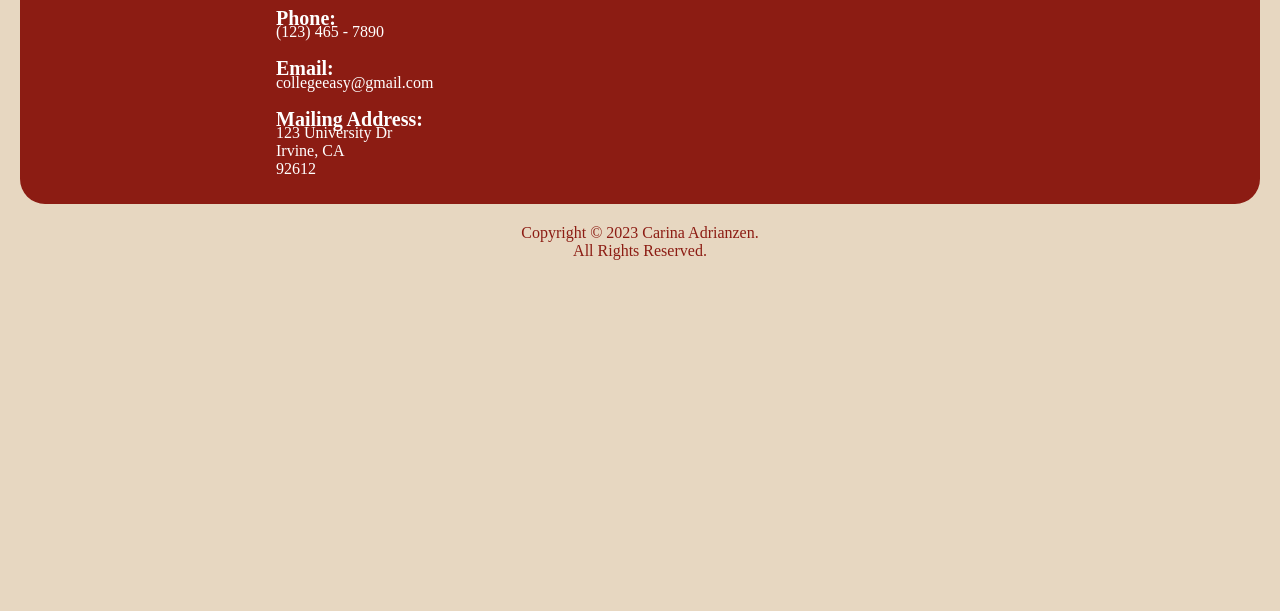
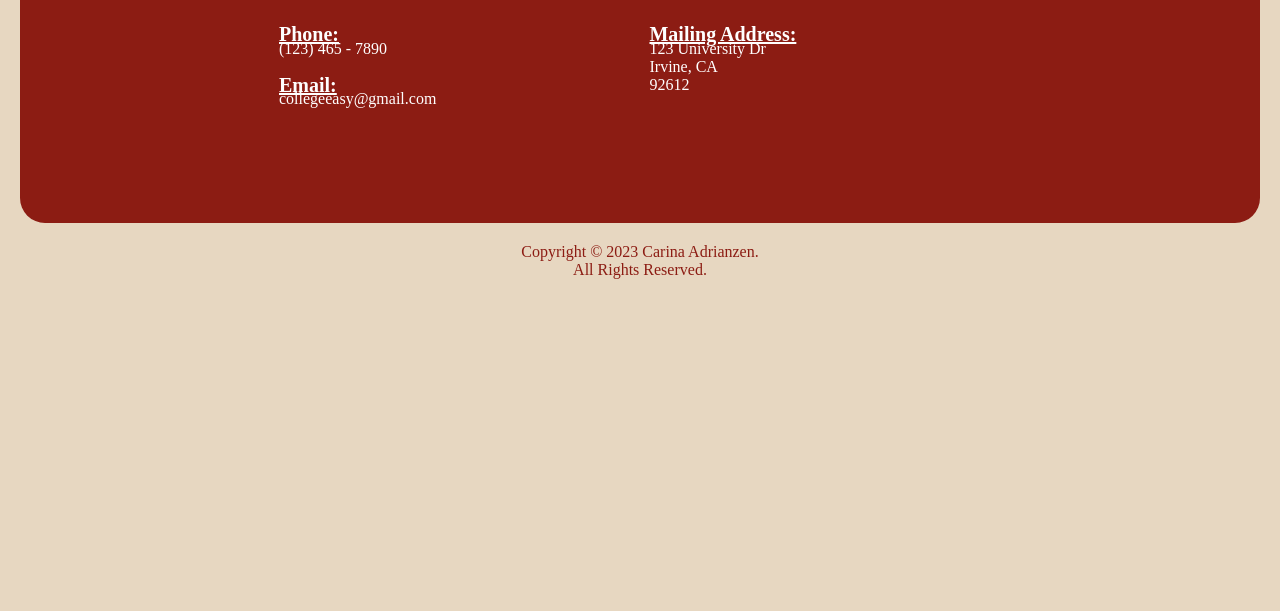
Before and after one commit to carinadyann/CollegeEasy, a plain HTML site: page HTML/index.html in a window 1280 px wide. Shown: the part 189-800 px from the top of the page. Drawn offline with Linux system fonts and the light colour scheme.

Commit message:
fixed contact section

```diff
--- a/CSS/main.css
+++ b/CSS/main.css
@@ -67,3 +67,15 @@ img {
     width: auto;
     margin: 20px;
 }
+
+table {
+    margin-left: auto;
+    margin-right: auto;
+}
+
+td {
+    width: 20%;
+    height: 200px;
+    text-align: left;
+    vertical-align: top;
+}
--- a/HTML/index.html
+++ b/HTML/index.html
@@ -41,16 +41,25 @@
 
         <div class="contactContainer">
 
-            <center><h1>Contact</h1></center>
+            <center><h1><u>Contact</u></h1></center>
 
-            <h1 style="font-family: 'Sans Serif Collection'; font-size: 20px">Phone:</h1>
-            <p class="contactText">(123) 465 - 7890</p>
+            <table>
+                <tr>
+                    <td>
+                        <h1 style="font-family: 'Sans Serif Collection'; font-size: 20px"><u>Phone:</u></h1>
+                        <p class="contactText">(123) 465 - 7890</p>
 
-            <h1 style="font-family: 'Sans Serif Collection'; font-size: 20px">Email:</h1>
-            <p class="contactText">collegeeasy@gmail.com</p>
+                        <h1 style="font-family: 'Sans Serif Collection'; font-size: 20px"><u>Email:</u></h1>
+                        <p class="contactText">collegeeasy@gmail.com</p>
+                    </td>
 
-            <h1 style="font-family: 'Sans Serif Collection'; font-size: 20px">Mailing Address:</h1>
-            <p class="contactText">123 University Dr<br>Irvine, CA<br>92612</p>
+                    <td>
+                        <h1 style="font-family: 'Sans Serif Collection'; font-size: 20px"><u>Mailing Address:</u></h1>
+                        <p class="contactText">123 University Dr<br>Irvine, CA<br>92612</p>
+                    </td>
+                </tr>
+
+            </table>
 
         </div>
 
```
